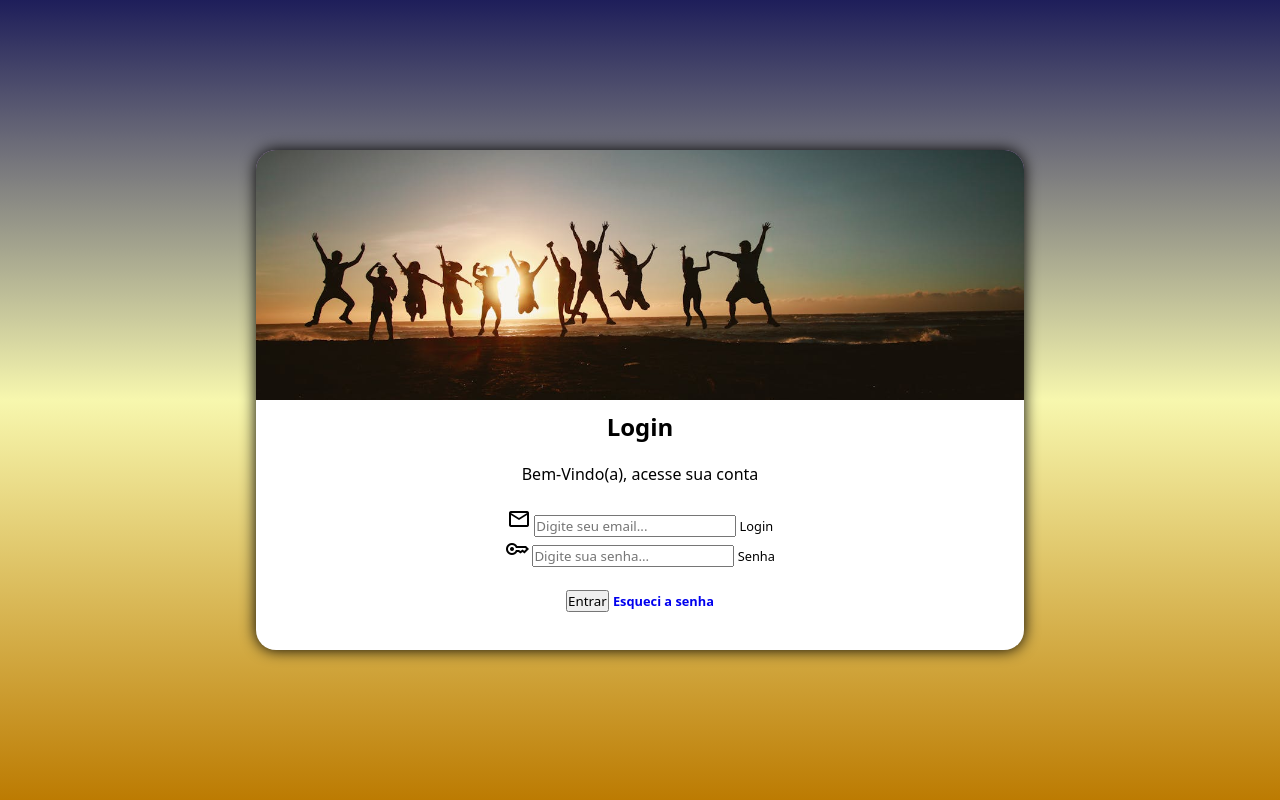
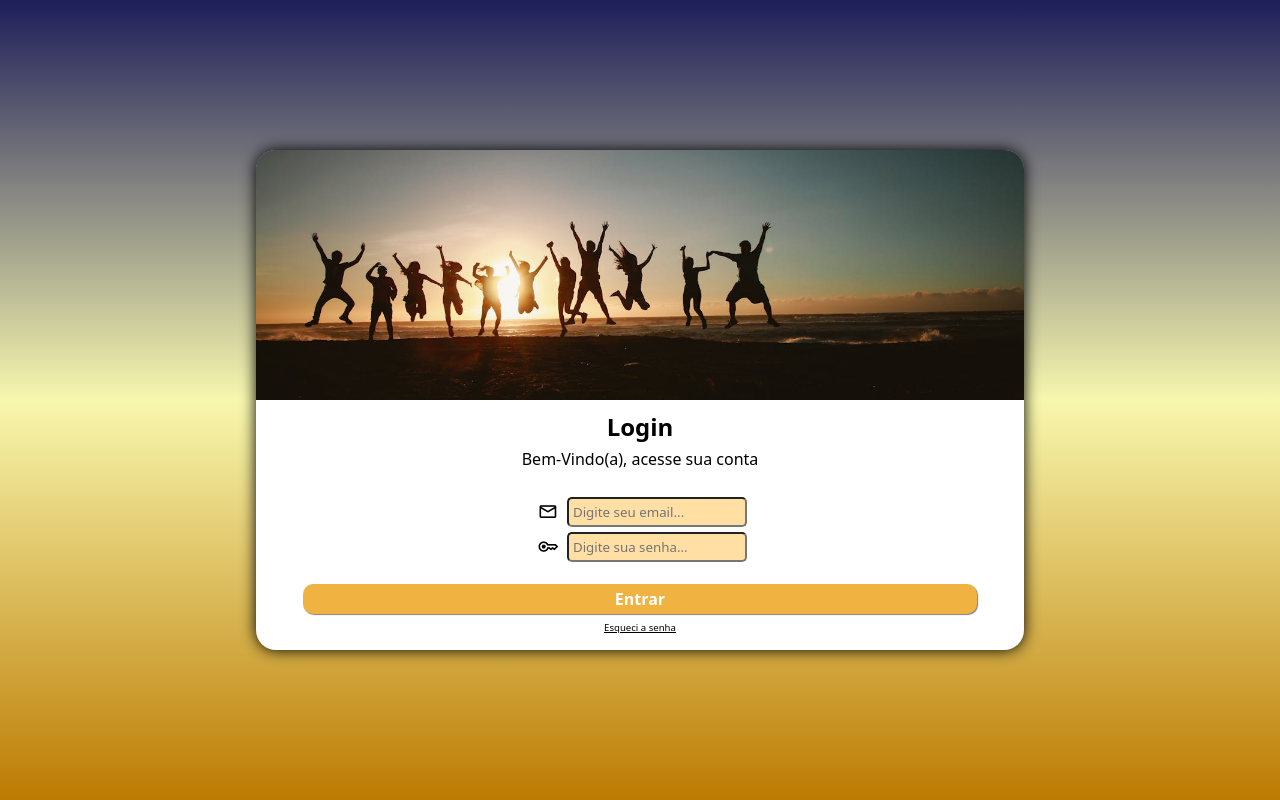
Before and after one commit to felipe-vp/projeto-login, a plain HTML site: page index.html in a window 1280 px wide. Drawn offline with nearby package versions, Linux system fonts and the light colour scheme.

Commit message:
Mini-projeto tela de login concluído

```diff
--- a/estilos/style.css
+++ b/estilos/style.css
@@ -26,10 +26,6 @@ main{
     position: relative;
     height: 100vh;
     width: 100vw;
-}
-
-div#formulario > form > div.campo{
-    font-size: 0.8em;
 }
 
 section#login{
@@ -61,15 +57,68 @@ section#login > div#formulario{
 
 div#formulario > h1{
     text-align: center;
-    margin-bottom: 20px;
+    margin-bottom: 5px;
 }
 
 div#formulario > p{
     text-align: center;
 }
 
-div#formulario a{
+
+div#formulario a.botao:hover{
+    font-weight: bold;
+    transition: 0.1s;
     text-decoration: none;
-    font-weight: bold;
+}
+
+form > div.campo > span{
+    font-size: 1.3em;
+}
+
+form > div.campo > label{
     font-size: 0.8em;
 }
+
+div.campo > span{
+    padding: 5px;
+    transform: translateY(5px);
+
+}
+
+div.campo > label{
+    display: none;
+}
+
+div.campo > input{
+    background-color: #ffdfa3;
+    border-radius: 5px;
+    height: 30px;
+    width: 180px;
+}
+
+form input[type="submit"]{
+    display: block;
+    font-size: 1em;
+    background-color: #f0b342;
+    color: white;
+    width: 90%;
+    height: 30px;
+    border-radius: 10px;
+    border: none;
+    cursor: pointer;
+    margin: auto;
+    font-weight: bold;
+    box-shadow: 1px 1px 1px rgba(0, 0, 0, 0.493);
+
+}
+
+form input[type="submit"]:hover{
+    background-color: #cc8604;
+    transition: 0.1s;
+    box-shadow: 2px 2px 2px black;
+}
+
+form a{
+    font-size: 0.6em;
+    color: black;
+}
--- a/index.html
+++ b/index.html
@@ -22,19 +22,19 @@
 
                     <div class="campo">
                         <span class="material-symbols-outlined">mail</span>
-                        <input type="email" id="login" name="ilogin" placeholder="Digite seu email..." autocomplete="email" required>
+                        <input type="email" id="login" name="ilogin" placeholder=" Digite seu email..." autocomplete="email" required>
                         <label for="ilogin">Login</label>
                     </div>
 
                     <div class="campo">
                         <span class="material-symbols-outlined">key</span>
-                        <input type="password" id="senha" name="isenha" placeholder="Digite sua senha..." autocomplete="current-password" required>
+                        <input type="password" id="senha" name="isenha" placeholder=" Digite sua senha..." autocomplete="current-password" required>
                         <label for="isenha">Senha</label>
                     </div>
                     <br>
                     <div>
                         <input type="submit" value="Entrar">
-                        <a href="novasenha.html" target="_blank">Esqueci a senha</a>
+                        <a class="botao" href="novasenha.html" target="_blank">Esqueci a senha</a>
                     </div>
                 </form>
             </div>
```
